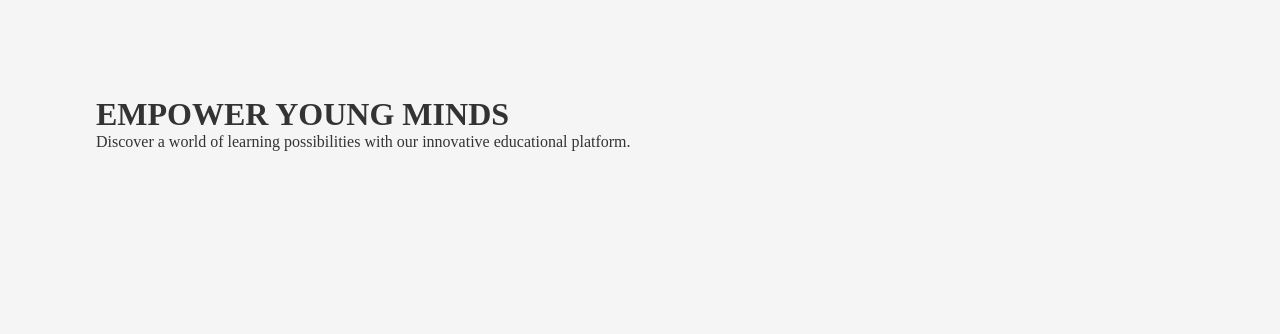
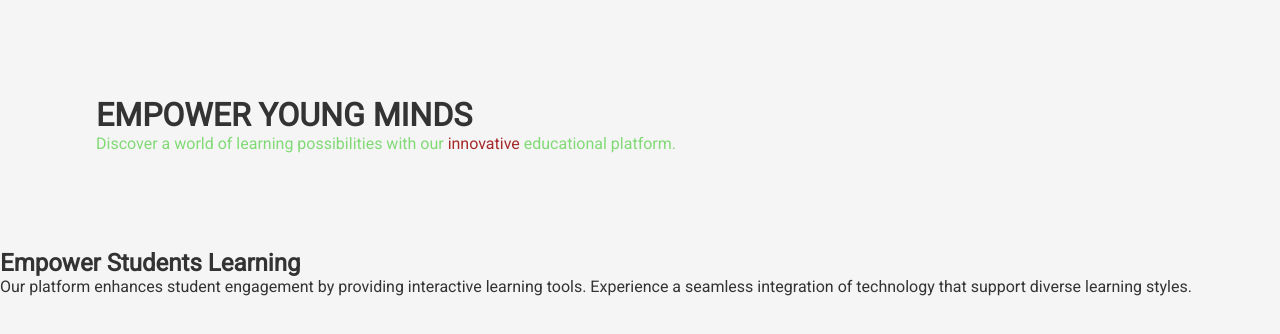
Before and after one commit to aaronBIOO/Website-Design, a plain HTML site: page index.html in a window 1280 px wide. Drawn offline with Linux system fonts and the light colour scheme.

Commit message:
creating the <main> section

```diff
--- a/index.html
+++ b/index.html
@@ -5,19 +5,33 @@
     <meta name="viewport" content="width=device-width, initial-scale=1.0">
     <title>Website Design</title>
     <link rel="stylesheet" href="style.css">
+    <link href="https://fonts.googleapis.com/css?family=Roboto|Lobster"
+     rel="stylesheet">
 </head>
 <body>
     <header class="hero">
         <h1 class="hero_title">EMPOWER YOUNG MINDS</h1>
         <p class="hero_description">
             Discover a world of learning possibilities with
-            our <span>innovative </span>educational platform.
+            our <span class="hero_highlight">innovative </span>
+            educational platform.
         </p>
-
-
     </header>
     <main>
+        <section class="feature">
+            <div class="feature_container">
+                <div class="feature_item">
+                    <h2 class="feature_title feature_titleSelected">Empower Students Learning</h2>
+                    <p class="feature_description">
+                        Our platform enhances student engagement by providing interactive
+                        learning tools. Experience a seamless integration of technology that
+                        support diverse learning styles.
+                    </p>
 
+                </div>
+            </div>
+
+        </section>
 
     </main>
     <footer>
--- a/style.css
+++ b/style.css
@@ -8,10 +8,18 @@
 body {
     background-color: whitesmoke;
     color:#333;
+    font-family: "Roboto", Lobster;
 }
 
 /* hero */
 .hero {
     padding: 6rem;
+}
 
+.hero_description {
+    color:#81da76;
 }
+
+.hero_highlight {
+    color: brown;
+}
```
